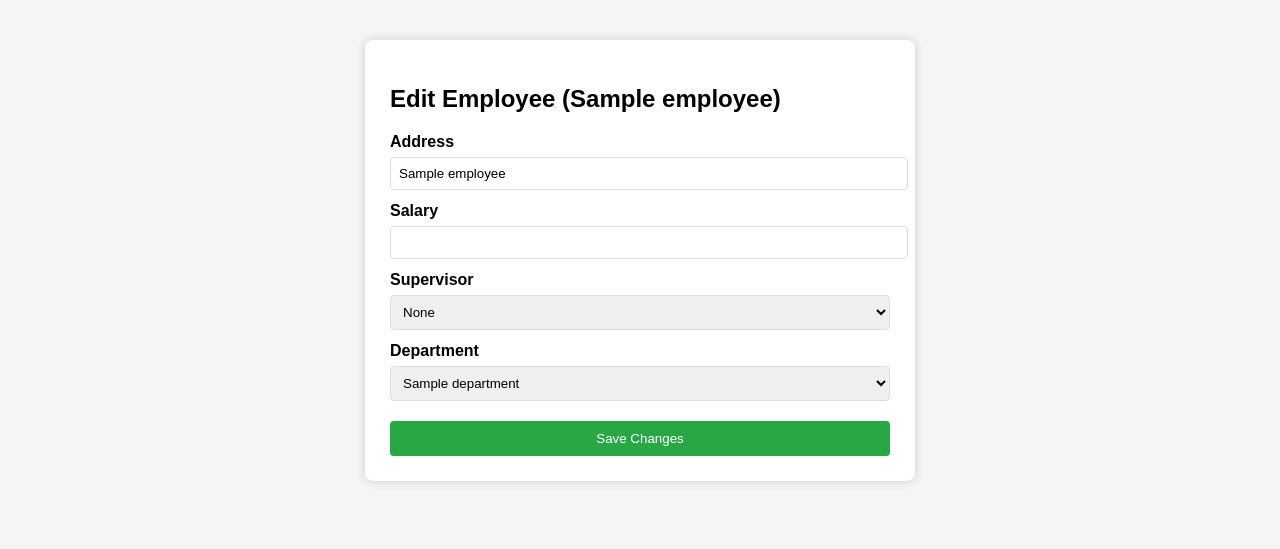
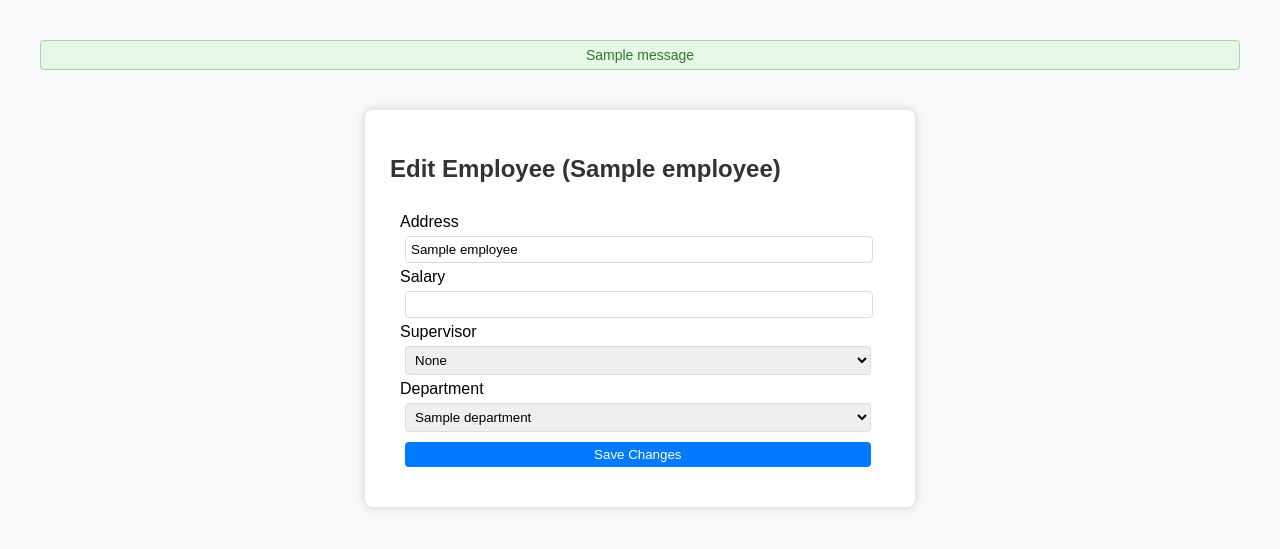
Before and after one commit to chehakchopra/A4-Database-Company-Project, a Flask app: page /employee/1/edit in a window 1280 px wide. Shown: the top 549 px of the page. Run offline with Flask 3, Linux system fonts and the light colour scheme; the visitor is signed in with stand-in values (Sample User, id 1); one stand-in notice (Sample message) is shown; a database or web service that is not in the repository returns one stand-in record (values such as "Sample title"); some libraries are stand-ins or nearby versions.

Commit message:
Make styling consistent

```diff
--- a/static/style.css
+++ b/static/style.css
@@ -97,6 +97,7 @@ form a {
 
 .form-group label {
   display: block;
+  margin-top: 12px;
   margin-bottom: 5px;
   font-size: 14px;
   color: #333;
@@ -153,3 +154,45 @@ form a {
   color: #2760b0;
   border: 1px solid #a8c7f0;
 }
+
+/* Add/Edit CSS */
+.container {
+  max-width: 500px;
+  margin: auto;
+  margin-top: 40px;
+  background: white;
+  padding: 25px;
+  border-radius: 8px;
+  box-shadow: 0 0 10px #ccc;
+}
+
+button {
+  margin-top: 20px;
+  padding: 10px 15px;
+  width: 97%;
+  background: #007bff;
+  color: white;
+  border: none;
+  border-radius: 4px;
+}
+
+input,
+select {
+  padding: 8px;
+  margin-top: 6px;
+  border: 1px solid #ddd;
+  border-radius: 4px;
+}
+
+input {
+  width: 95%;
+}
+
+select {
+  width: 97%;
+}
+
+.remove_background {
+  background: none;
+  box-shadow: none;
+}
--- a/templates/edit_employee.html
+++ b/templates/edit_employee.html
@@ -1,28 +1,25 @@
 <!DOCTYPE html>
 <html>
+
 <head>
     <title>Edit Employee</title>
-    <style>
-        body { font-family: Arial; background: #f5f5f5; }
-        .container {
-            width: 500px; margin: auto; margin-top: 40px;
-            background: white; padding: 25px;
-            border-radius: 8px;
-            box-shadow: 0 0 10px #ccc;
-        }
-        label { display: block; margin-top: 12px; font-weight: bold; }
-        input, select { width: 100%; padding: 8px; margin-top: 6px;
-            border: 1px solid #ddd; border-radius: 4px; }
-        button { margin-top: 20px; padding: 10px 15px; width: 100%;
-            background: #28a745; color: white; border: none; border-radius: 4px; }
-    </style>
+    <link rel="stylesheet" href="{{ url_for('static', filename='style.css') }}">
 </head>
+
 <body>
+
+    {% with messages = get_flashed_messages(with_categories=true) %}
+    {% if messages %}
+    {% for category, message in messages %}
+    <div class="flash {{ category }}">{{ message }}</div>
+    {% endfor %}
+    {% endif %}
+    {% endwith %}
 
     <div class="container">
         <h2>Edit Employee ({{ emp[3] }})</h2>
 
-    <form method="POST">
+        <form method="POST" class="remove_background">
             <label>Address</label>
             <input name="address" value="{{ emp[4] }}" required>
 
@@ -33,14 +30,14 @@
             <select name="super_ssn">
                 <option value="">None</option>
                 {% for s in supervisors %}
-                <option value="{{ s[0] }}" {% if s[0] == emp[7] %}selected{% endif %}>{{ s[1] }}</option>
+                <option value="{{ s[0] }}" {% if s[0]==emp[7] %}selected{% endif %}>{{ s[1] }}</option>
                 {% endfor %}
             </select>
 
             <label>Department</label>
             <select name="dno">
                 {% for d in departments %}
-                <option value="{{ d[0] }}" {% if emp[8] == d[0] %}selected{% endif %}>
+                <option value="{{ d[0] }}" {% if emp[8]==d[0] %}selected{% endif %}>
                     {{ d[1] }}
                 </option>
                 {% endfor %}
@@ -51,4 +48,5 @@
     </div>
 
 </body>
+
 </html>
```
Also changed, not shown: templates/add_employee.html (+1 -51 lines). Lines whose indentation alone changed are shown as unchanged.
